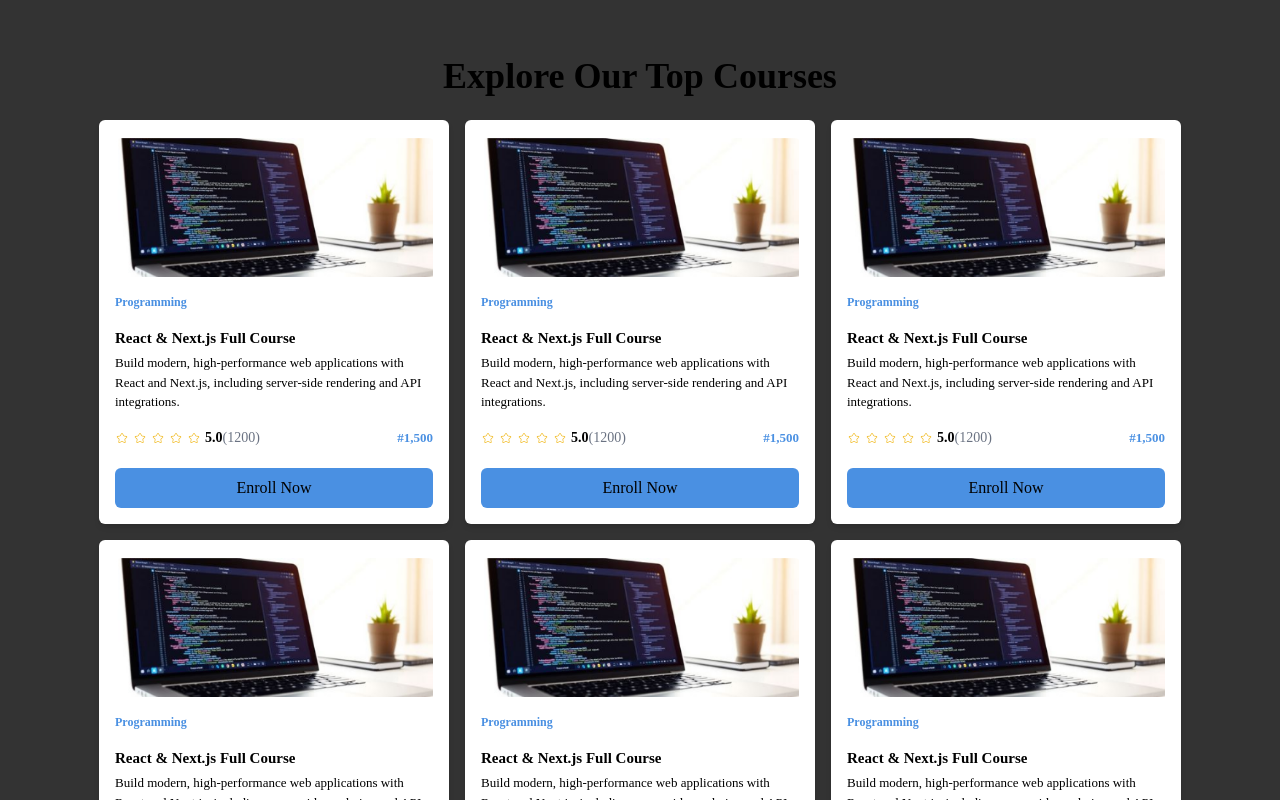
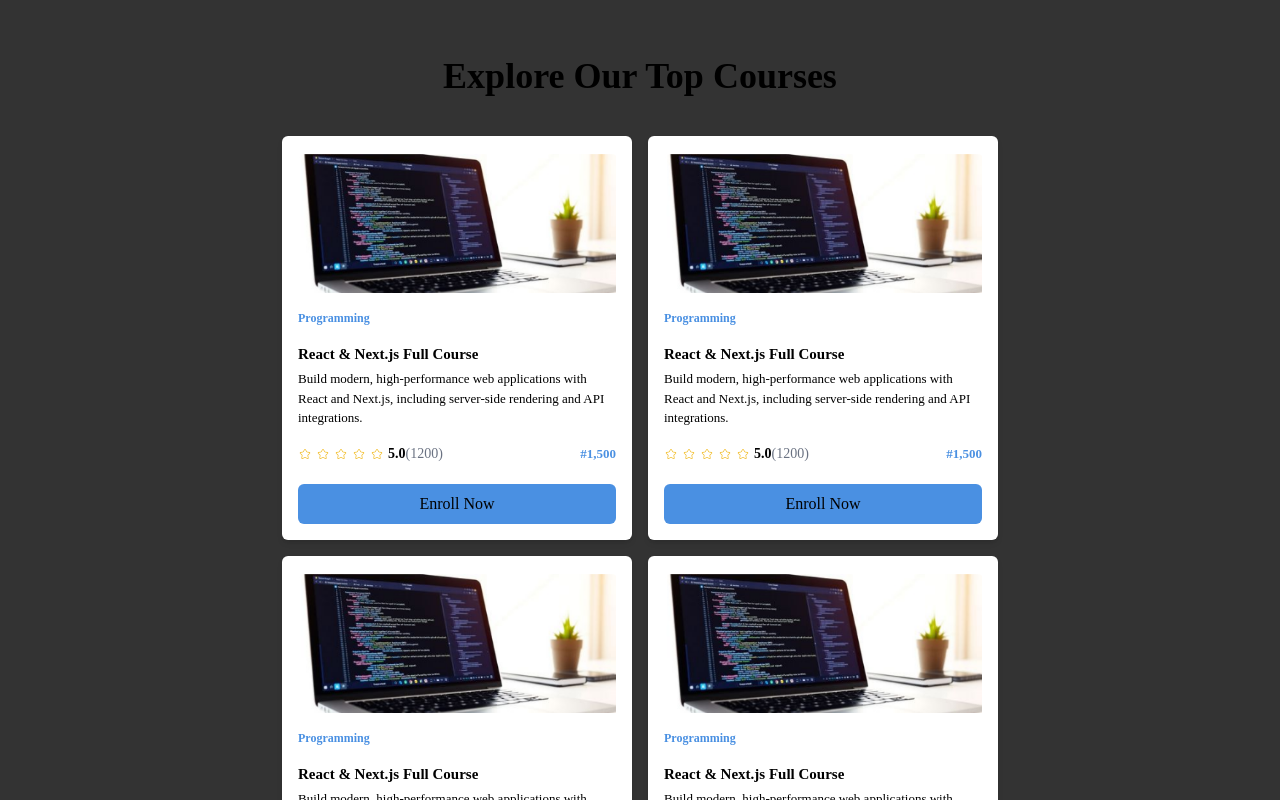
Before and after one commit to bolajisegun/SkillnovaIctInstitute, a Next.js app: page / in a window 1280 px wide. Shown: the part 820-1620 px from the top of the page. Built offline with nearby package versions, Linux system fonts and the light colour scheme.

Commit message:
done with card

```diff
--- a/src/app/page.tsx
+++ b/src/app/page.tsx
@@ -31,7 +31,7 @@ export default async function Home() {
         <h2 className="title text-center text-2xl md:text-4xl font-bold mb-6">
           Explore Our Top Courses
         </h2>
-        <div className="dummy flex flex-nowrap md:flex-wrap justify-center gap-4 overflow-x-scroll scroll-smooth">
+        <div className="dummy flex flex-nowrap md:flex-wrap justify-center gap-4 overflow-x-scroll scroll-smooth w-[95%] md:w-[90%] mx-auto mt-4 py-4 rounded-md scrollbar-hide sm:justify-center sm:flex-wrap relative">
           <HomepageCard />
           <HomepageCard />
           <HomepageCard />
```
